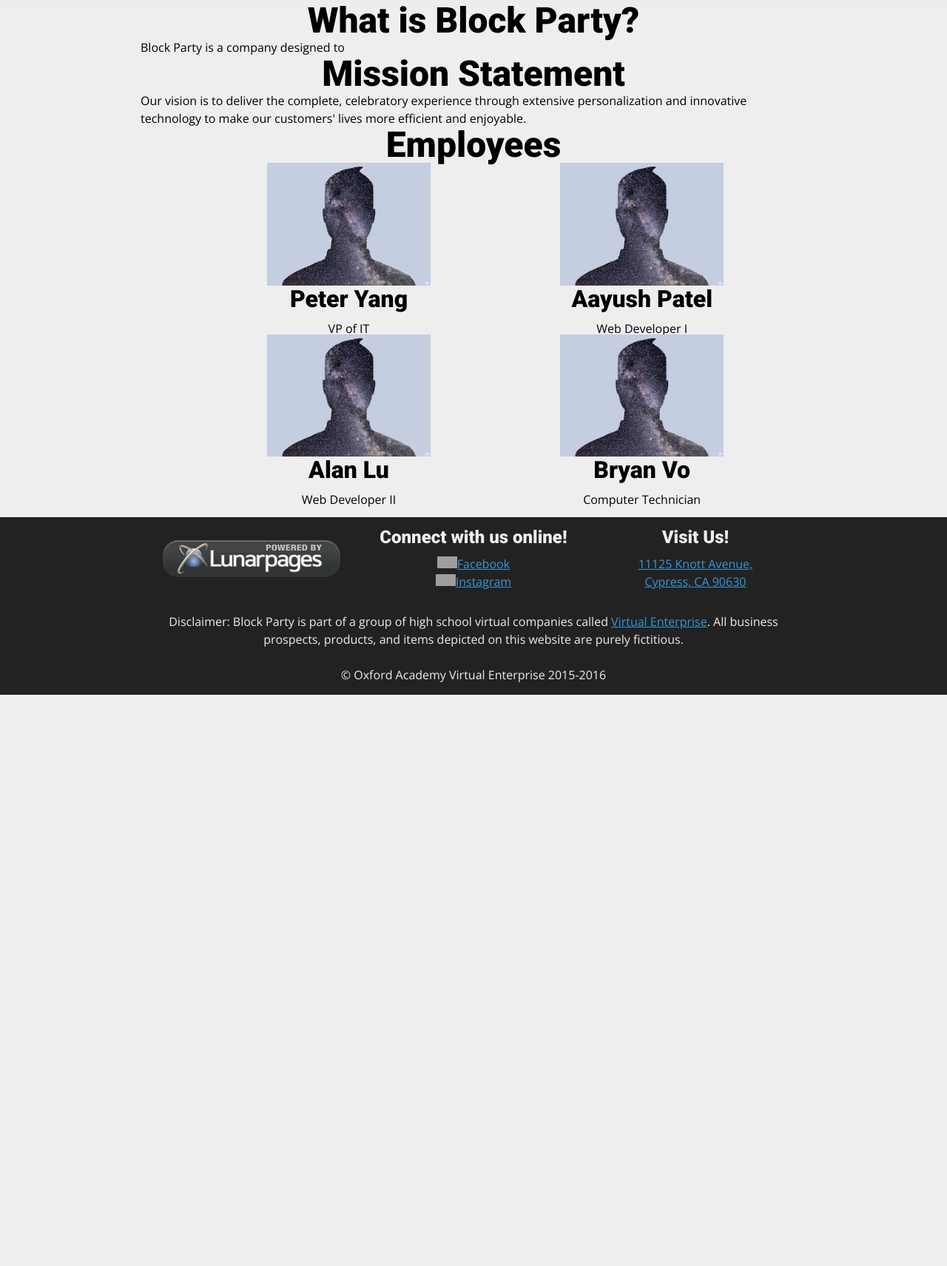
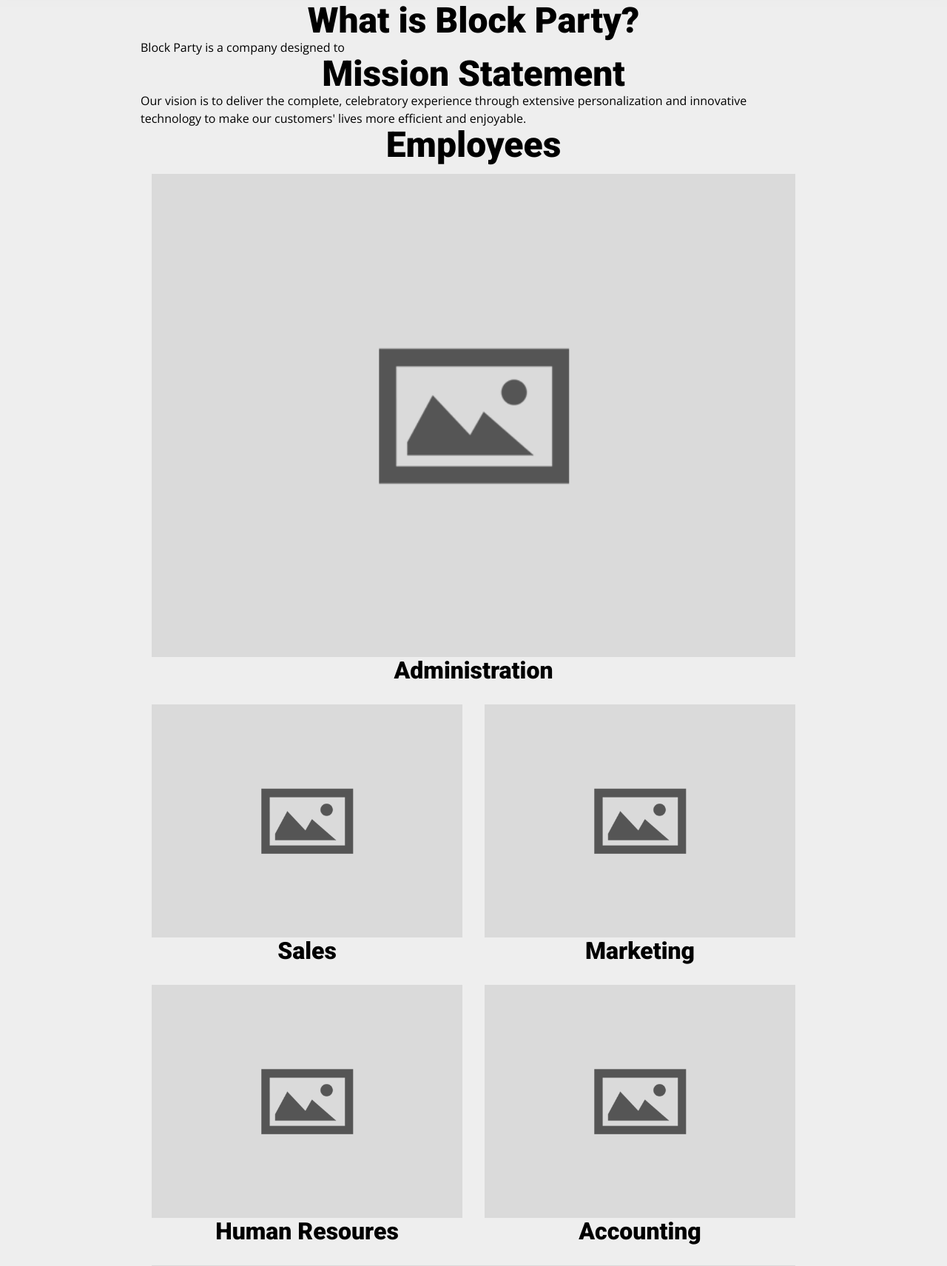
Before and after one commit to OAVE1516/oave1516.github.io, a PHP site: page /about in a window 1280 px wide. Shown: the part 172-1883 px from the top of the page at 74% size. Before the commit the page ends 1111 px from the top, so only its background shows below. Run offline with PHP 8.4, Linux system fonts and the light colour scheme; grey boxes are pictures that could not be loaded.

Commit message:
Made Columns for Departments
Basically yeah.

```diff
--- a/about/index.html
+++ b/about/index.html
@@ -25,18 +25,33 @@
     <h1>Mission Statement</h1>
     <p>Our vision is to deliver the complete, celebratory experience through extensive personalization and innovative technology to make our customers' lives more efficient and enjoyable.</p>
     <h1>Employees</h1>
-    <div class = "employee">
-        <img src="../img/profiles/profile2.jpeg"><h2>Peter Yang</h2><br>VP of IT
-    </div>
-    <div class = "employee">
-        <img src="../img/profiles/profile2.jpeg"><h2>Aayush Patel</h2><br>Web Developer I
-    </div>
-    <div class = "employee">
-        <img src="../img/profiles/profile2.jpeg"><h2>Alan Lu</h2><br> Web Developer II
-    </div>
-    <div class = "employee">
-        <img src="../img/profiles/profile2.jpeg"><h2>Bryan Vo</h2><br>Computer Technician
-    </div>
+    <div class = "row">
+        <div class = "col-12">
+            <img src = "../img/placeholder.png"><h2>Administration</h2>
+        </div>
+        </div>
+        <div class = "row">
+        <div class = "col-6">
+            <img src = "../img/placeholder.png"><h2>Sales</h2>
+        </div>
+            <div class = "col-6">
+            <img src = "../img/placeholder.png"><h2>Marketing</h2>
+            </div>
+        </div>
+        <div class = "row">
+        <div class = "col-6">
+            <img src = "../img/placeholder.png"><h2>Human Resoures</h2>
+        </div>
+            <div class = "col-6">
+            <img src = "../img/placeholder.png"><h2>Accounting</h2>
+            </div>
+        </div>
+        <div class = "row">
+        <div class = "col-12">
+            <img src = "../img/placeholder.png"><h2>IT</h2>
+        </div>
+        </div>
+
     </div>
 </body>
     <footer>
--- a/css/alan.css
+++ b/css/alan.css
@@ -16,11 +16,10 @@ ul{
      line-height: 1px;
 }
 .employee {
-    display: inline-block;
+    display: block;
     width: auto;
     text-align: center;
     margin-top: auto;
-    margin-left: 19%;
 }
 .employee p{
     margin: 10px;
@@ -29,3 +28,11 @@ ul{
 {
     width: 221px;
 }
+.col-12 h2
+{
+    text-align: center;
+}
+.col-6 h2
+{
+    text-align: center;
+}
```
